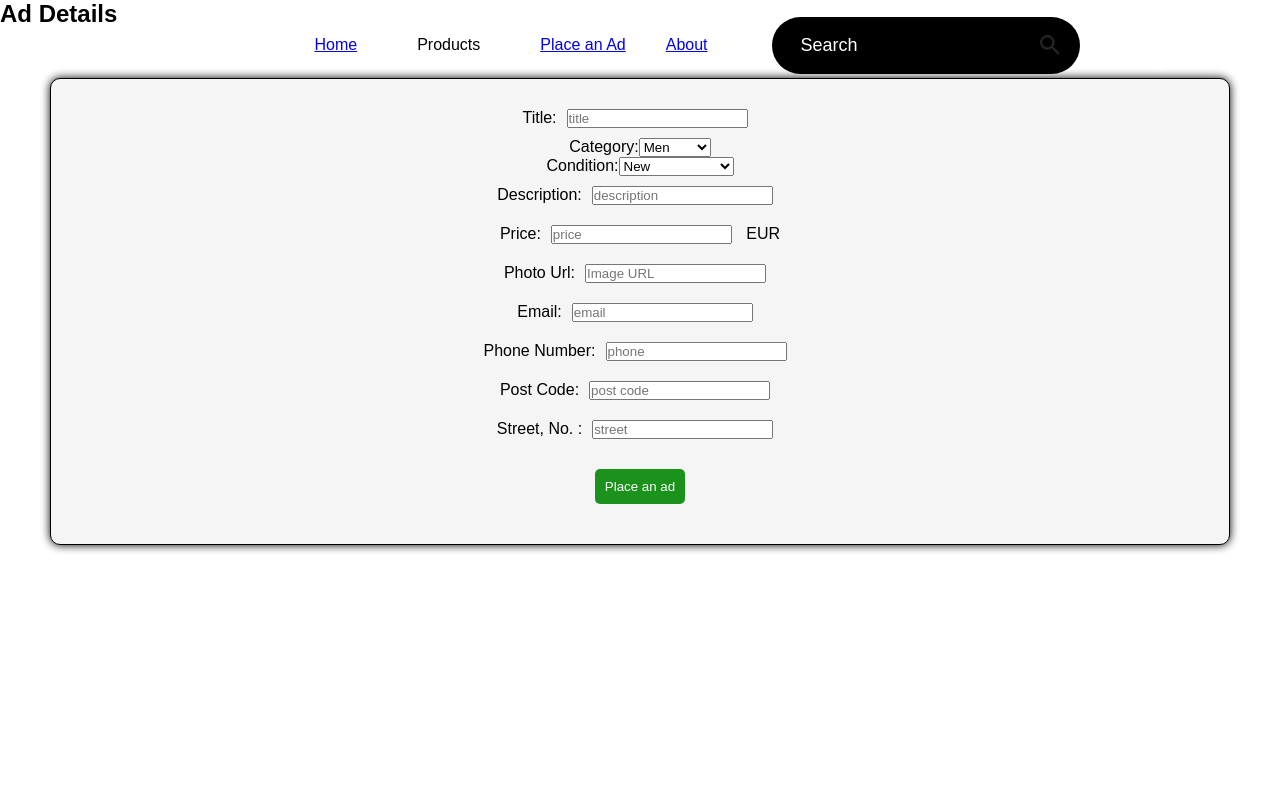
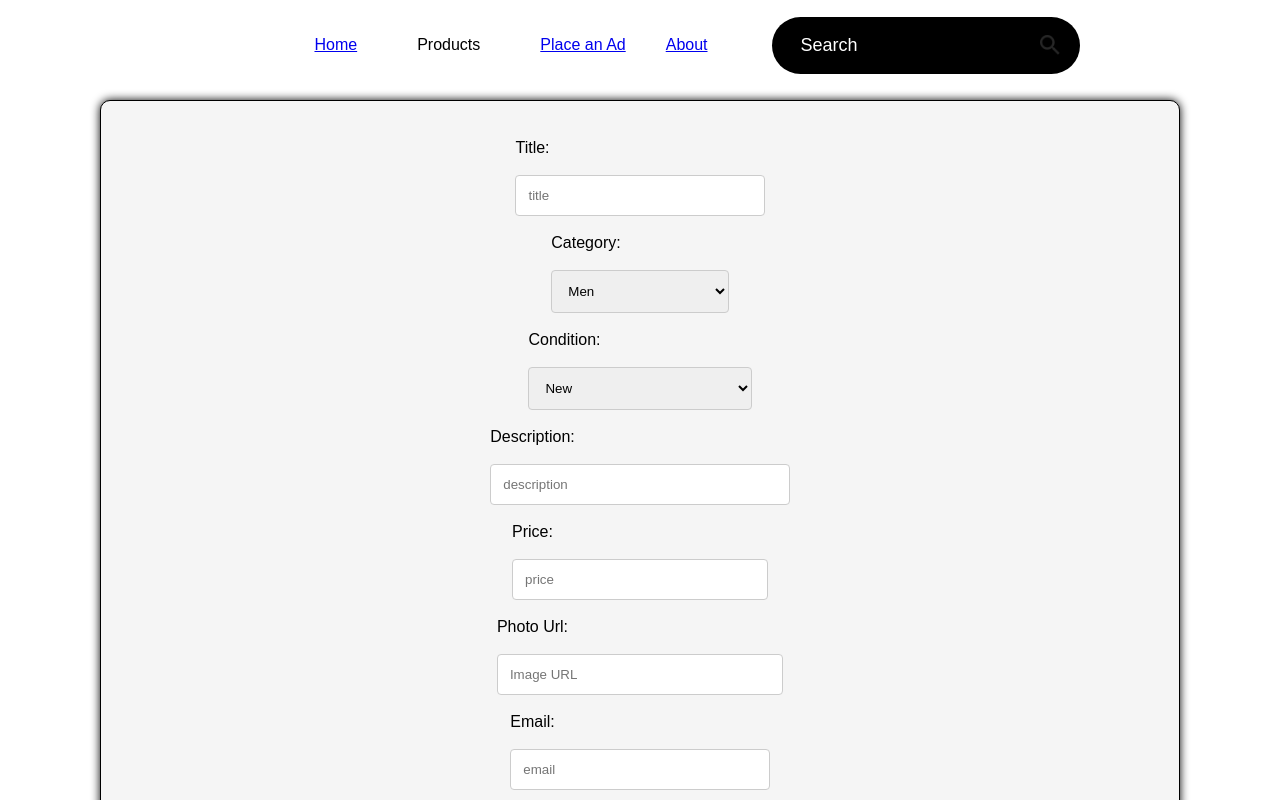
Before and after one commit to onurcangulpak/pralionur-front-end, a React (Vite) app: page /createad in a window 1280 px wide. Shown: the top 800 px of the page. Built offline with nearby package versions, Linux system fonts and the light colour scheme.

Commit message:
some css in form added

```diff
--- a/src/components/SlideShow/SlideShow.css
+++ b/src/components/SlideShow/SlideShow.css
@@ -1,26 +1,27 @@
-
 .slideshow-container {
 
-  max-width: 100px;
-  /* margin: 20px 20px 20px 600px; */
   display: flex;
   justify-content: space-around;
   flex-direction: row;
   align-items: center;
   align-self: normal;
   align-content: center;
-  margin: 20px;
+  margin-top: 70px
 }
 .slideMaimImg{
-  margin: 50px;
+  margin: 10px;
+}
+.slideMaimImg img{
+  width: 30px;
 }
 .slideDetailImg{
-  margin: 20px;
+  margin: 10px;
 }
-.slideDescription{
-  margin: 20px;
-  width: 200PX;
-}
+/* .slideDescription{
+  border: 1px solid black;
+  margin: 10px;
+  width: 400PX;
+} */
 
 
 .prev,
@@ -38,11 +39,11 @@
 }
 
 .prev {
-  left:-200px;
+  right:880px;
 }
 
 .next {
-  right: -200px;
+  right:445px;
 }
 
 .prev:hover,
@@ -57,3 +58,33 @@
 .slide img {
   width: 400px;
 }
+
+
+.slideDescription {
+  text-align: left; /* Align text to the left */
+  margin-top: 20px;
+  font-family: Arial, sans-serif; /* Use a specific font family */
+  font-size: 16px; /* Set the font size */
+  color: #333; /* Set the text color */
+  line-height: 1.6; /* Set the line height for better readability */
+  border: 5px solid rgb(16, 72, 16);
+  padding: 10px;
+}
+
+.slideDescription p {
+  margin-bottom: 10px; /* Add space between paragraphs */
+}
+
+.slideDescription strong {
+  color: #0066ff; /* Change color of strong text */
+}
+
+.slideDescription em {
+  font-style: italic; /* Make text italic */
+}
+
+.slideDescription .highlight {
+  background-color: #ffff66; /* Highlight text with a background color */
+  padding: 2px 4px; /* Add padding to the highlighted text */
+  border-radius: 4px; /* Add rounded corners to the highlighted text */
+}
--- a/src/components/SlideShow/SlideShow.jsx
+++ b/src/components/SlideShow/SlideShow.jsx
@@ -36,7 +36,7 @@ export const SlideShow = ({ oneProduct }) => {
           </button>
         </div>
         <div className="slideDescription">
-          <p>Description: ${oneProduct.description[currentSlide]}</p><br /><br />
+          <p>Description: <br />{oneProduct.description[currentSlide]}</p><br />
           <p>Price: ${oneProduct.price[currentSlide]}</p>
         </div>
       </div>
--- a/src/pages/CreateAd.css
+++ b/src/pages/CreateAd.css
@@ -3,22 +3,52 @@
   flex-direction: column;
   align-items: center;
   justify-content: center;
-  margin: 50px;
+  margin: 100px;
   padding: 20px;
   border: 1px solid #000;
   border-radius: 10px;
   background-color: #f5f5f5;
   box-shadow: 0 0 10px #000;
 }
-.formContainer input{
-  margin: 10px;
+.formContainer input, select{
+  width: 100%;
+  padding: 12px;
+  border: 1px solid #ccc;
+  border-radius: 4px;
+  resize: vertical;
 }
 .formContainer button{
-  margin: 20px;
-  padding: 10px;
+
+  width: 50%;
+  background-color: #4CAF50;
+  color: white;
+  padding: 14px 20px;
+  margin: 8px 0;
   border: none;
-  border-radius: 5px;
-  background-color: #1b921b;
-  color: #fff;
+  border-radius: 4px;
   cursor: pointer;
+
 }
+
+label {
+  padding: 12px 12px 12px 0;
+  display: inline-block;
+}
+.col-25 {
+  float: left;
+  width: 100%;
+  margin-top: 6px;
+}
+
+.col-75 {
+  float: left;
+  width: 100%;
+  margin-top: 6px;
+}
+
+/* Clear floats after the columns */
+.row::after {
+  content: "";
+  display: table;
+  clear: both;
+}
--- a/src/pages/CreateAd.jsx
+++ b/src/pages/CreateAd.jsx
@@ -55,10 +55,14 @@ export const CreateAd = () => {
         <NavBar />
       </div>
       <form onSubmit={handleCreateAd}>
-        <h2>Ad Details</h2>
         <div className="formContainer">
-          <label>
-            Title:
+          <div className="row">
+            <div className="col-25">
+              {" "}
+              <label>Title:</label>
+            </div>
+            <div className="col-75">
+              {" "}
               <input
                 name="Title"
                 type="text"
@@ -68,11 +72,19 @@ export const CreateAd = () => {
                   setTitle(event.target.value);
                 }}
               />
-          </label>
-          <label>
-            Category:
+            </div>
+          </div>
+
+          <div className="row">
+            <div className="col-25">
+              {" "}
+              <label for="category">Category:</label>
+            </div>
+            <div className="col-75">
+              {" "}
               <select
                 name="category"
+                id="category"
                 onChange={(event) => {
                   setCategory(event.target.value);
                 }}
@@ -81,9 +93,16 @@ export const CreateAd = () => {
                 <option value="women">Women</option>
                 <option value="children">Children</option>
               </select>
-          </label>
-          <label>
-            Condition:
+            </div>
+          </div>
+
+          <div className="row">
+            <div className="col-25">
+              {" "}
+              <label>Condition:</label>
+            </div>
+            <div className="col-75">
+              {" "}
               <select
                 name="condition"
                 onChange={(event) => {
@@ -97,9 +116,16 @@ export const CreateAd = () => {
                 <option value="fairCondition">Fair Condition</option>
                 <option value="poor Condition">Poor Condition</option>
               </select>
-          </label>
-          <label>
-            Description:
+            </div>
+          </div>
+
+          <div className="row">
+            <div className="col-25">
+              {" "}
+              <label>Description:</label>
+            </div>
+            <div className="col-75">
+              {" "}
               <input
                 name="Description"
                 type="text"
@@ -109,10 +135,17 @@ export const CreateAd = () => {
                   setDescription(event.target.value);
                 }}
               />
-          </label>
-          <label>
-            Price:
+            </div>
+          </div>
+
+          <div className="row">
+            <div className="col-25">
+              {" "}
+              <label for="price">Price:</label>
+            </div>
+            <div className="col-75">
               <input
+                id="price"
                 name="Price"
                 type="text"
                 placeholder="price"
@@ -120,11 +153,17 @@ export const CreateAd = () => {
                 onChange={(event) => {
                   setPrice(event.target.value);
                 }}
-            />{" "}
-            EUR
-          </label>
-          <label>
-            Photo Url:
+              />
+            </div>
+          </div>
+
+          <div className="row">
+            <div className="col-25">
+              {" "}
+              <label>Photo Url:</label>
+            </div>
+            <div className="col-75">
+              {" "}
               <input
                 type="text"
                 name="imageUrl"
@@ -134,9 +173,16 @@ export const CreateAd = () => {
                   setImageUrl(event.target.value);
                 }}
               />
-          </label>
-          <label>
-            Email:
+            </div>
+          </div>
+
+          <div className="row">
+            <div className="col-25">
+              {" "}
+              <label>Email: </label>
+            </div>
+            <div className="col-75">
+              {" "}
               <input
                 name="Email"
                 type="email"
@@ -146,9 +192,16 @@ export const CreateAd = () => {
                   setEmail(event.target.value);
                 }}
               />
-          </label>
-          <label>
-            Phone Number:
+            </div>
+          </div>
+
+          <div className="row">
+            <div className="col-25">
+              {" "}
+              <label>Phone Number:</label>
+            </div>
+            <div className="col-75">
+              {" "}
               <input
                 name="Phone"
                 type="text"
@@ -158,9 +211,16 @@ export const CreateAd = () => {
                   setPhone(event.target.value);
                 }}
               />
-          </label>
-          <label>
-            Post Code:
+            </div>
+          </div>
+
+          <div className="row">
+            <div className="col-25">
+              {" "}
+              <label>Post Code: </label>
+            </div>
+            <div className="col-75">
+              {" "}
               <input
                 name="PostCode"
                 type="text"
@@ -170,9 +230,16 @@ export const CreateAd = () => {
                   setPostCode(event.target.value);
                 }}
               />
-          </label>
-          <label>
-            Street, No. :
+            </div>
+          </div>
+
+          <div className="row">
+            <div className="col-25">
+              {" "}
+              <label>Street, No. :</label>
+            </div>
+            <div className="col-75">
+              {" "}
               <input
                 name="Street"
                 type="text"
@@ -182,7 +249,9 @@ export const CreateAd = () => {
                   setStreet(event.target.value);
                 }}
               />
-          </label>
+            </div>
+          </div>
+
           <button type="submit">Place an ad</button>
         </div>
       </form>
--- a/src/pages/Ladies.css
+++ b/src/pages/Ladies.css
@@ -1,10 +1,10 @@
 .container1 {
-  background-color: antiquewhite;
+  /* background-color: rgb(219, 219, 219); */
   display: flex;
   flex-wrap: wrap;
   align-items: center;
   justify-content: center;
-  margin: 0;
+  margin-top: 60px;
   padding: 0;
 }
 .oneProductContainer {
--- a/src/pages/Ladies.jsx
+++ b/src/pages/Ladies.jsx
@@ -34,11 +34,11 @@ const Ladies = () => {
         <div className="container1">
           {ladies.map((product) => (
             <div className="oneProductContainer" key={product.id}>
-              <h3>{product.title}</h3>
+              <h3>{product.name}</h3>
               <Link to={"/ladies/" + product.id}>
                 <img src={product.image} alt="" />
               </Link>
-              <p>Price: {product.price}$</p>
+              {/* <p>Price: {product.price}$</p> */}
             </div>
           ))}
         </div>
--- a/src/pages/Men.jsx
+++ b/src/pages/Men.jsx
@@ -37,14 +37,14 @@ export const Men = () => {
         <div className="container1">
           {Men.map((product) => (
             <div className="oneProductContainer" key={product.id}>
-              <h3>{product.title}</h3>
+              <h3>{product.name}</h3>
               <Link to={"/men/" + product.id}>
                 {<img src={product.image} alt="" />}
               </Link>
               {/* {product.images.length > 0 && (
                 <img src={product.images[0]} alt="" />
               )} */}
-              <p>Price: {product.price}$</p>
+              {/* <p>Price: {product.price}$</p> */}
             </div>
           ))}
         </div>
```
Lines whose indentation alone changed are shown as unchanged.
